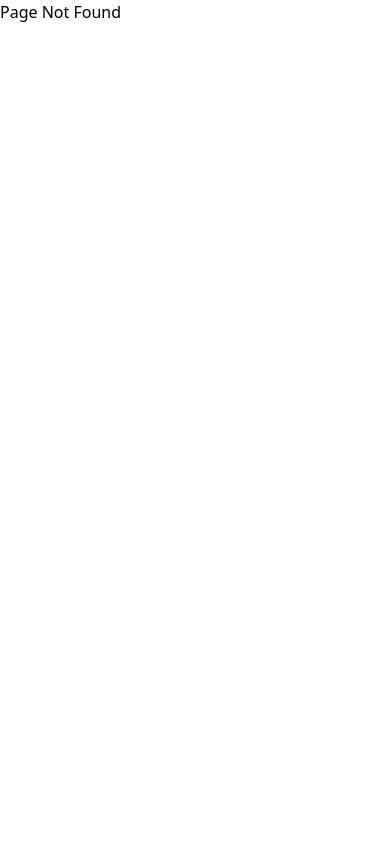
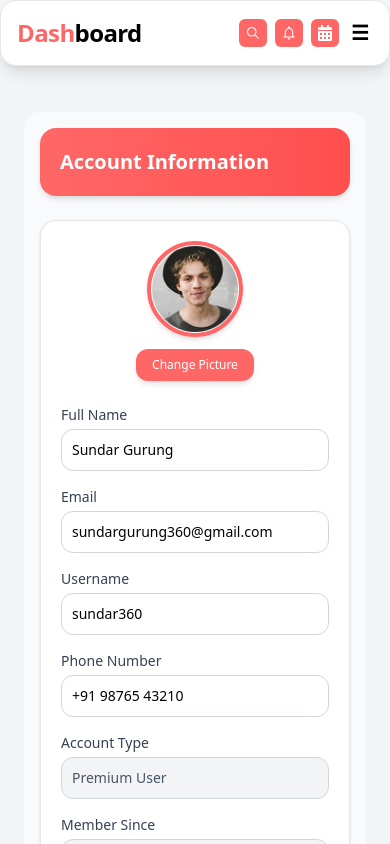
Before and after one commit to ar-pathak/To-do-List, a React (Vite) app: page /account-info in a window 390 px wide. Before the commit this address had no page. Built offline with nearby package versions, Linux system fonts and the light colour scheme.

Commit message:
feat(AccountInfo): added responsive AccountInfo.jsx page

```diff
--- a/src/components/nav/SideNavbar.jsx
+++ b/src/components/nav/SideNavbar.jsx
@@ -30,11 +30,13 @@ const SideNavbar = ({ isOpen, setIsOpen }) => {
         ) : (
           ""
         )}
-        <img
-          src="./img/Ellipse 1.png"
-          alt="Profile"
-          className="w-20 h-20 rounded-full border-2 border-white shadow-md"
-        />
+        <NavLink to={"/account-info"} className="cursor-pointer">
+          <img
+            src="./img/Ellipse 1.png"
+            alt="Profile"
+            className="w-20 h-20 rounded-full border-2 border-white shadow-md"
+          />
+        </NavLink>
         <p className="mt-2 font-semibold">Sundar Gurung</p>
         <p className="text-sm text-gray-100">sundargurung360@gmail.com</p>
         <div className="w-full h-px bg-white/30 mt-4"></div>
--- /dev/null
+++ b/src/components/pages/AccountInfo.jsx
@@ -0,0 +1,164 @@
+import { useState } from "react";
+import { FaUserCircle } from "react-icons/fa";
+
+const AccountInfo = () => {
+    const [formData, setFormData] = useState({
+        fullName: "Sundar Gurung",
+        email: "sundargurung360@gmail.com",
+        username: "sundar360",
+        phone: "+91 98765 43210",
+    });
+
+    const [preview, setPreview] = useState("./img/Ellipse 1.png");
+
+    const handleInputChange = (e) => {
+        const { name, value } = e.target;
+        setFormData((prev) => ({ ...prev, [name]: value }));
+    };
+
+    const handleImageChange = (e) => {
+        const file = e.target.files[0];
+        if (file) setPreview(URL.createObjectURL(file));
+    };
+
+    const handleSubmit = (e) => {
+        e.preventDefault();
+        alert("Account information updated successfully!");
+    };
+
+    return (
+        <div className="p-4 sm:p-6 md:p-8 bg-gray-50 min-h-screen rounded-2xl">
+            {/* Header */}
+            <div className="bg-gradient-to-r from-[#FF6767] to-[#FF4E4E] text-white p-5 rounded-2xl shadow-md mb-6">
+                <h1 className="text-xl sm:text-2xl md:text-3xl font-semibold">
+                    Account Information
+                </h1>
+            </div>
+
+            {/* Profile & Form Section */}
+            <div className="bg-white p-5 sm:p-8 rounded-2xl shadow-sm border border-gray-200">
+                <div className="flex flex-col md:flex-row items-center md:items-start gap-6 md:gap-10">
+                    {/* Profile Picture */}
+                    <div className="flex flex-col items-center w-full sm:w-auto">
+                        {preview ? (
+                            <img
+                                src={preview}
+                                alt="Profile Preview"
+                                className="w-24 h-24 sm:w-28 sm:h-28 md:w-32 md:h-32 rounded-full object-cover border-4 border-[#FF6767] shadow-md"
+                            />
+                        ) : (
+                            <FaUserCircle className="text-7xl sm:text-8xl text-gray-400" />
+                        )}
+                        <label className="mt-3 sm:mt-4 text-xs sm:text-sm bg-[#FF6767] hover:bg-[#FF4E4E] text-white py-2 px-4 rounded-xl cursor-pointer shadow-md transition w-fit text-center">
+                            Change Picture
+                            <input
+                                type="file"
+                                accept="image/*"
+                                className="hidden"
+                                onChange={handleImageChange}
+                            />
+                        </label>
+                    </div>
+
+                    {/* Form */}
+                    <form
+                        onSubmit={handleSubmit}
+                        className="w-full grid grid-cols-1 sm:grid-cols-2 gap-4 sm:gap-6"
+                    >
+                        {/* Full Name */}
+                        <div>
+                            <label className="block text-gray-700 font-medium mb-1 text-sm sm:text-base">
+                                Full Name
+                            </label>
+                            <input
+                                type="text"
+                                name="fullName"
+                                value={formData.fullName}
+                                onChange={handleInputChange}
+                                className="w-full border border-gray-300 rounded-xl p-2.5 sm:p-3 focus:outline-none focus:ring-2 focus:ring-[#FF7A3D] text-sm sm:text-base"
+                            />
+                        </div>
+
+                        {/* Email */}
+                        <div>
+                            <label className="block text-gray-700 font-medium mb-1 text-sm sm:text-base">
+                                Email
+                            </label>
+                            <input
+                                type="email"
+                                name="email"
+                                value={formData.email}
+                                onChange={handleInputChange}
+                                className="w-full border border-gray-300 rounded-xl p-2.5 sm:p-3 focus:outline-none focus:ring-2 focus:ring-[#FF7A3D] text-sm sm:text-base"
+                            />
+                        </div>
+
+                        {/* Username */}
+                        <div>
+                            <label className="block text-gray-700 font-medium mb-1 text-sm sm:text-base">
+                                Username
+                            </label>
+                            <input
+                                type="text"
+                                name="username"
+                                value={formData.username}
+                                onChange={handleInputChange}
+                                className="w-full border border-gray-300 rounded-xl p-2.5 sm:p-3 focus:outline-none focus:ring-2 focus:ring-[#FF7A3D] text-sm sm:text-base"
+                            />
+                        </div>
+
+                        {/* Phone */}
+                        <div>
+                            <label className="block text-gray-700 font-medium mb-1 text-sm sm:text-base">
+                                Phone Number
+                            </label>
+                            <input
+                                type="text"
+                                name="phone"
+                                value={formData.phone}
+                                onChange={handleInputChange}
+                                className="w-full border border-gray-300 rounded-xl p-2.5 sm:p-3 focus:outline-none focus:ring-2 focus:ring-[#FF7A3D] text-sm sm:text-base"
+                            />
+                        </div>
+
+                        {/* Account Info Display */}
+                        <div>
+                            <label className="block text-gray-700 font-medium mb-1 text-sm sm:text-base">
+                                Account Type
+                            </label>
+                            <p className="border border-gray-300 rounded-xl p-2.5 sm:p-3 bg-gray-100 text-gray-600 text-sm sm:text-base">
+                                Premium User
+                            </p>
+                        </div>
+                        <div>
+                            <label className="block text-gray-700 font-medium mb-1 text-sm sm:text-base">
+                                Member Since
+                            </label>
+                            <p className="border border-gray-300 rounded-xl p-2.5 sm:p-3 bg-gray-100 text-gray-600 text-sm sm:text-base">
+                                March 2023
+                            </p>
+                        </div>
+
+                        {/* Buttons */}
+                        <div className="col-span-1 sm:col-span-2 flex flex-col sm:flex-row justify-end gap-3 mt-4">
+                            <button
+                                type="button"
+                                className="py-2 px-5 bg-gray-200 text-gray-700 rounded-xl hover:bg-gray-300 transition text-sm sm:text-base"
+                            >
+                                Cancel
+                            </button>
+                            <button
+                                type="submit"
+                                className="py-2 px-5 sm:px-6 bg-[#FF4E4E] hover:bg-[#FF6767] text-white rounded-xl shadow-md transition text-sm sm:text-base"
+                            >
+                                Save Changes
+                            </button>
+                        </div>
+                    </form>
+                </div>
+            </div>
+        </div>
+    );
+};
+
+export default AccountInfo;
--- a/src/router.jsx
+++ b/src/router.jsx
@@ -10,6 +10,7 @@ const VitalTask = lazy(() => import("./components/pages/VitalTask"));
 const TaskCategories = lazy(() => import("./components/pages/TaskCategories"));
 const Settings = lazy(() => import("./components/pages/Settings"));
 const Help = lazy(() => import("./components/pages/Help"));
+const AccountInfo = lazy(() => import("./components/pages/AccountInfo"));
 
 const router = createBrowserRouter([
   {
@@ -70,6 +71,14 @@ const router = createBrowserRouter([
           </Suspense>
         )
       },
+      {
+        path: "/account-info",
+        element: (
+          <Suspense fallback={<h1>Loading...</h1>}>
+            <AccountInfo />
+          </Suspense>
+        )
+      },
     ],
   },
   {
```
